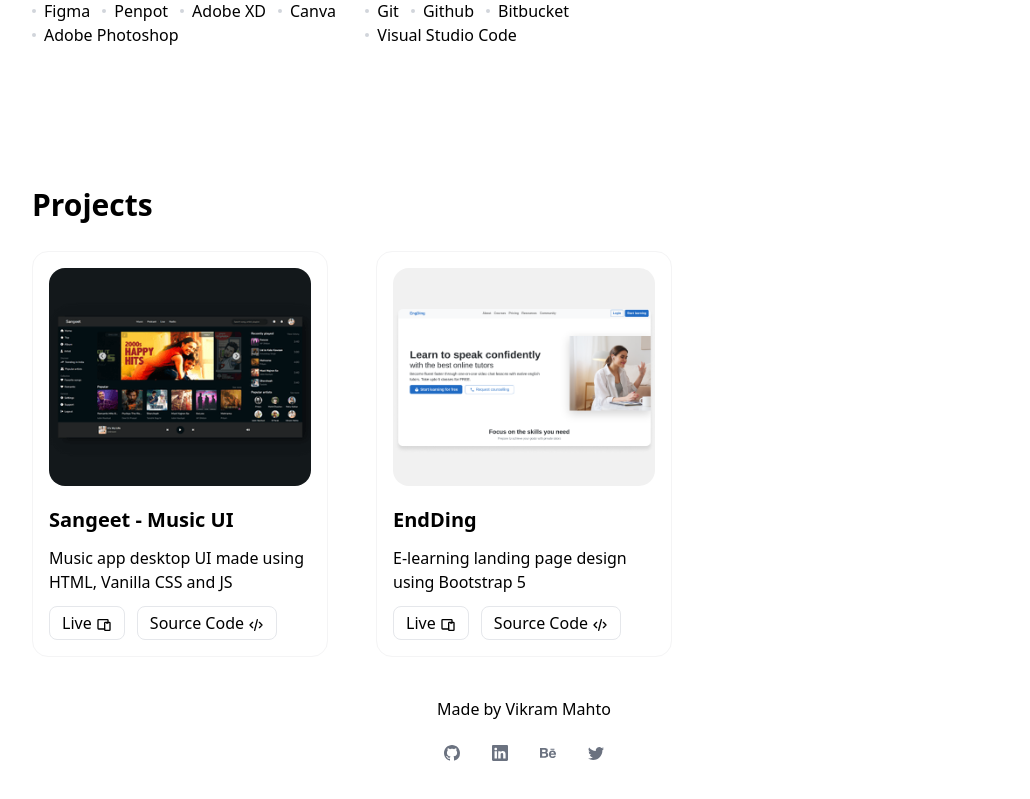
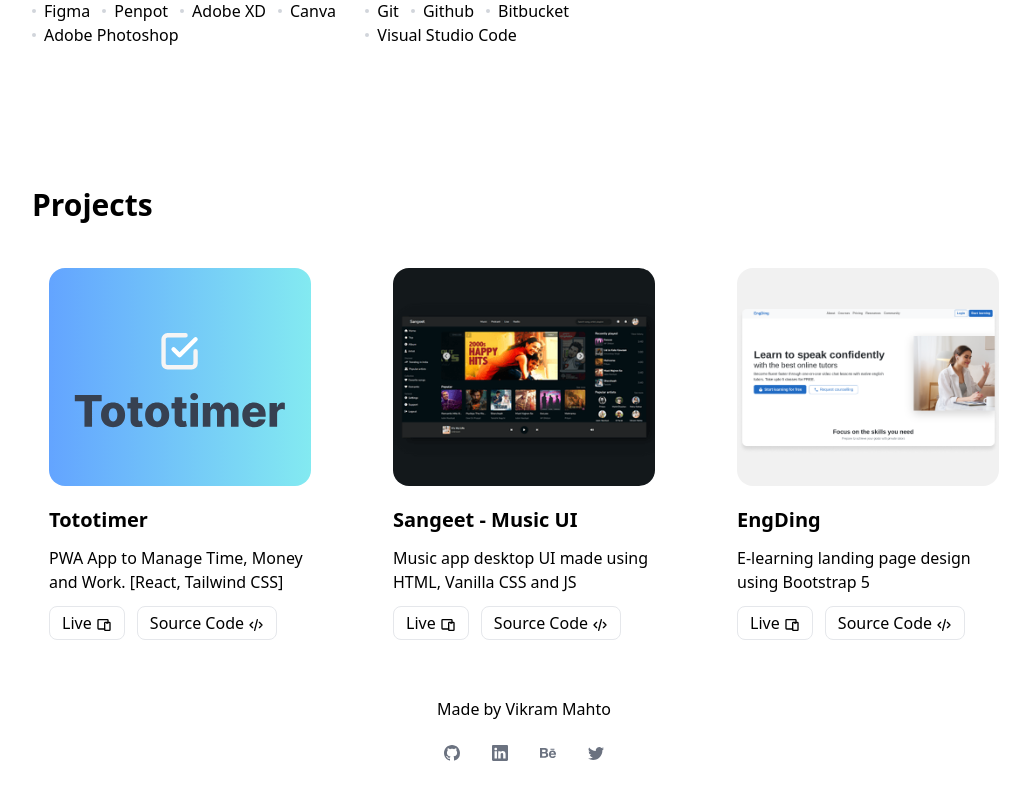
Before and after one commit to vikrammahto/vikrammahto.com, a React (Create React App) app: page / in a window 1280 px wide. Shown: the part 828-1627 px from the top of the page, without its empty margins (116-1146 px from the left). Built offline with nearby package versions, Linux system fonts and the light colour scheme.

Commit message:
Added tototimer in projects

```diff
--- a/src/components/Projects.jsx
+++ b/src/components/Projects.jsx
@@ -1,9 +1,18 @@
 import React from 'react';
 import sangeet from '../assets/images/sangeet-music-desktop-ui.png';
 import engding from '../assets/images/engding-thumb.png';
+import tototimer from '../assets/images/tototimer.svg';
 
 const Projects = () => {
   const works = [
+    {
+      title: 'Tototimer',
+      description: 'PWA App to Manage Time, Money and Work. [React, Tailwind CSS]',
+      code: 'https://github.com/vikrammahto/tototimer',
+      live: 'https://tototimer.vercel.app/',
+      stack: 'React, Tailwind CSS',
+      thumbnail: tototimer,
+    },
     {
       title: 'Sangeet - Music UI',
       description: 'Music app desktop UI made using HTML, Vanilla CSS and JS',
@@ -13,7 +22,7 @@
       thumbnail: sangeet,
     },
     {
-      title: 'EndDing',
+      title: 'EngDing',
       description: 'E-learning landing page design using Bootstrap 5',
       code: 'https://github.com/vikrammahto/engding',
       live: 'https://vikrammahto.github.io/engding/',
@@ -24,37 +33,37 @@
   return (
     <div
       id="projects"
-      className="mt-20 flex flex-col items-start space-y-5 md:mt-32 md:space-y-7 md:px-5 lg:mt-32"
+      className="flex flex-col items-start mt-20 space-y-5 md:mt-32 md:space-y-7 md:px-5 lg:mt-32"
     >
       <h1 className="text-3xl font-bold">Projects</h1>
-      <div className="mt-12 grid gap-12 md:grid-cols-3">
+      <div className="grid gap-12 mt-12 md:grid-cols-3">
         {works.map((work, index) => (
           <div
             key={index}
-            className="group space-y-5 p-4 lg:gap-x-0 lg:gap-y-5 border border-zinc-100 hover:border-zinc-200 rounded-2xl"
+            className="p-4 space-y-5 border border-white group lg:gap-x-0 lg:gap-y-5 hover:border-zinc-200 rounded-2xl"
           >
             <img
               alt="blog"
               loading="lazy"
               width="400"
               height="400"
-              className="h-auto w-full rounded-2xl object-cover"
+              className="object-cover w-full h-auto rounded-2xl"
               src={work.thumbnail}
             />
             <div className="flex flex-col items-start space-y-3">
-              <h2 className="font-semibold text-xl">{work.title}</h2>
+              <h2 className="text-xl font-semibold">{work.title}</h2>
               <p>{work.description}</p>
-              <div className="flex w-full flex-row items-center">
+              <div className="flex flex-row items-center w-full">
                 <a
                   href={work.live}
                   target="_blank"
                   rel="noreferrer"
-                  className="w-auto rounded-lg border px-3 py-1 hover:bg-zinc-900 hover:text-white transition ease-in-out delay-150 duration-500"
+                  className="w-auto px-3 py-1 transition duration-500 ease-in-out delay-150 border rounded-lg hover:bg-zinc-900 hover:text-white"
                 >
                   Live{' '}
                   <svg
                     xmlns="http://www.w3.org/2000/svg"
-                    className="icon icon-tabler icon-tabler-devices inline-block w-4 h-4"
+                    className="inline-block w-4 h-4 icon icon-tabler icon-tabler-devices"
                     width="24"
                     height="24"
                     viewBox="0 0 24 24"
@@ -74,12 +83,12 @@
                   href={work.code}
                   target="_blank"
                   rel="noreferrer"
-                  className="w-auto rounded-lg border px-3 py-1 ms-3 hover:bg-zinc-900 hover:text-white transition ease-in-out delay-150 duration-500"
+                  className="w-auto px-3 py-1 transition duration-500 ease-in-out delay-150 border rounded-lg ms-3 hover:bg-zinc-900 hover:text-white"
                 >
                   Source Code{' '}
                   <svg
                     xmlns="http://www.w3.org/2000/svg"
-                    className="icon icon-tabler icon-tabler-code inline-block w-4 h-4"
+                    className="inline-block w-4 h-4 icon icon-tabler icon-tabler-code"
                     width="24"
                     height="24"
                     viewBox="0 0 24 24"
```
Also changed, not shown: src/assets/images/tototimer.svg (added).
